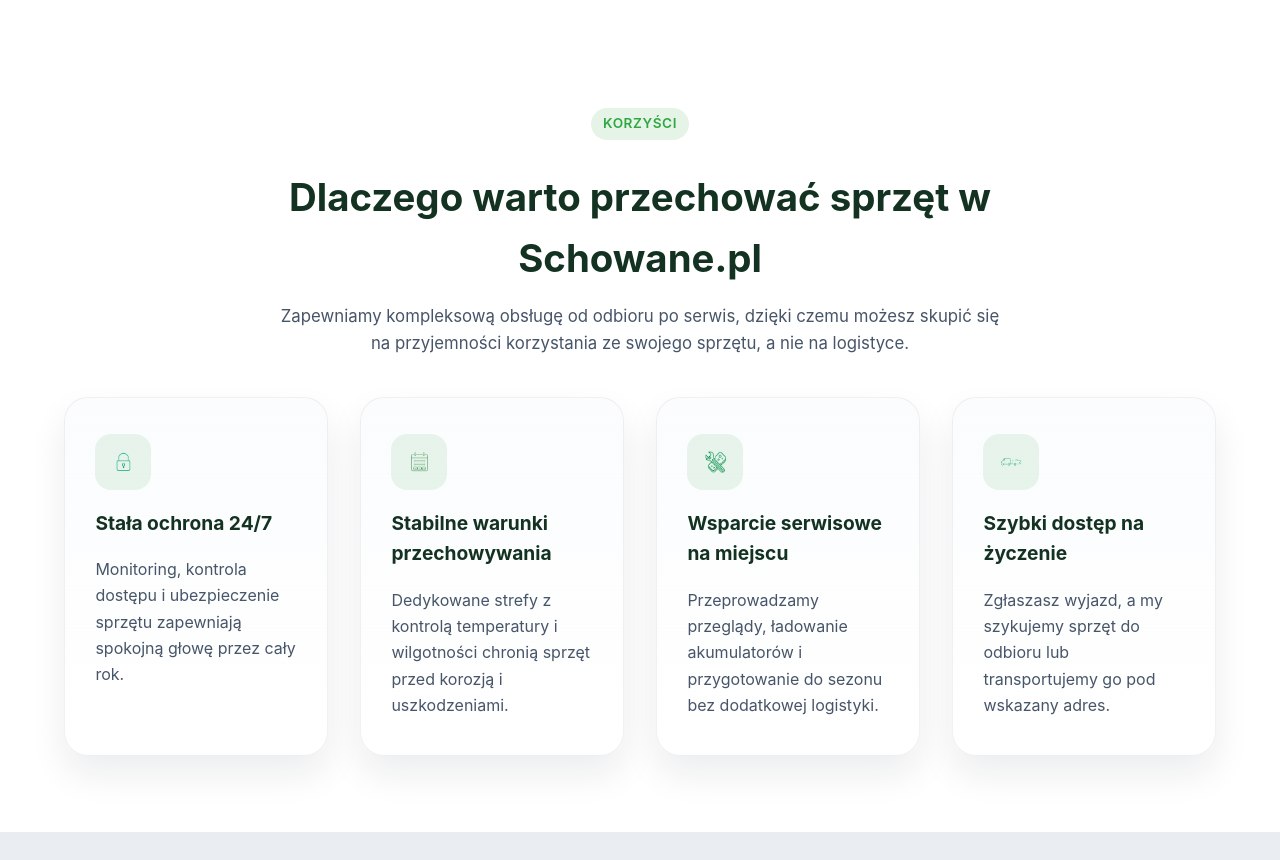
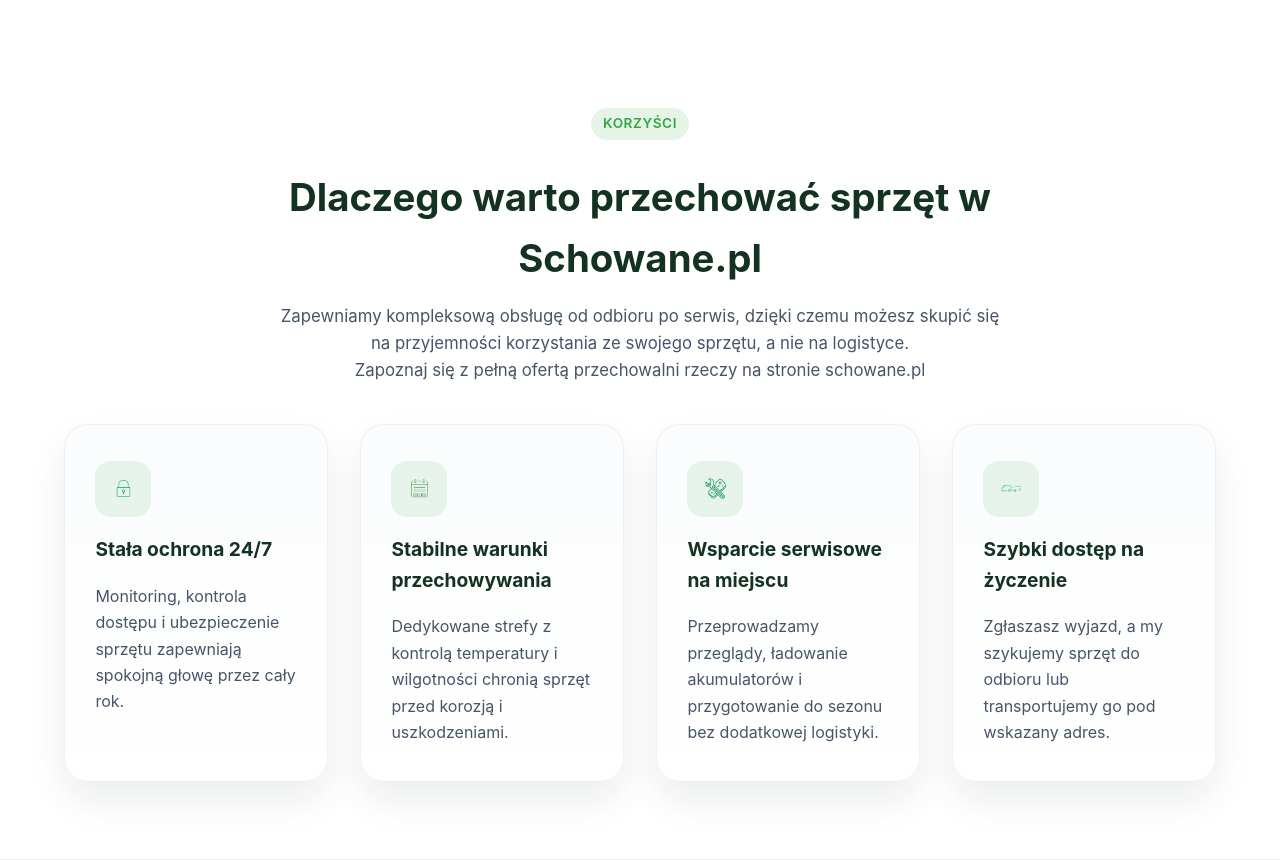
Before and after one commit to michalwojciga/schowane-landing-przechowanie-sprzetu-rekreacyjnego, a Flask app: page / in a window 1280 px wide. Shown: the part 1505-2365 px from the top of the page. Run offline with Flask 3, Linux system fonts and the light colour scheme.

Commit message:
bleuprint modified

```diff
--- a/templates/landing/base.html
+++ b/templates/landing/base.html
@@ -181,7 +181,7 @@
             <h2 id="benefits-heading">Dlaczego warto przechować sprzęt w Schowane.pl</h2>
             <p class="landing-section-description">
               Zapewniamy kompleksową obsługę od odbioru po serwis, dzięki czemu możesz skupić się na przyjemności korzystania ze
-              swojego sprzętu, a nie na logistyce.
+              swojego sprzętu, a nie na logistyce.</br>Zapoznaj się z pełną ofertą przechowalni rzeczy na stronie <a href="https://www.schowane.pl">schowane.pl</a>
             </p>
           </div>
           <div class="landing-benefits-grid">
@@ -443,7 +443,7 @@
             <div class="landing-cta-actions">
               <a
                 class="landing-button landing-button-primary"
-                href="mailto:kontakt.schowane@gmail.com"
+                href="mailto:kontakt@schowane.pl"
                 data-landing-track="cta-final-email"
               >
                 Zarezerwuj termin
@@ -487,9 +487,9 @@
                 </a>
               </li>
               <li>
-                <a class="landing-footer-link" href="mailto:kontakt.schowane@gmail.com">
+                <a class="landing-footer-link" href="mailto:kontakt@schowane.pl">
                   <span aria-hidden="true">✉</span>
-                  <span>kontakt.schowane@gmail.com</span>
+                  <span>kontakt@schowane.pl</span>
                 </a>
               </li>
               <li>
@@ -536,7 +536,7 @@
           <div class="landing-footer-column">
             <h3 class="landing-footer-heading">Godziny pracy biura</h3>
             <ul class="landing-footer-hours">
-              <li><span>Poniedziałek – Piątek:</span> 8:00 – 18:00</li>
+              <li><span>Pon – Pt:</span> 8:00 – 18:00</li>
               <li><span>Sobota:</span> 9:00 – 14:00</li>
               <li><span>Niedziela:</span> dyżur telefoniczny</li>
             </ul>
@@ -567,7 +567,7 @@
           </div>
         </div>
         <div class="landing-footer-bottom">
-          <p class="landing-footer-company">Schowane.pl sp. z o.o.</p>
+          <p class="landing-footer-company"><a href="https://www.schowane.pl">Schowane.pl</a></p>
           <p>© {{ current_year | default(2024) }} Schowane.pl | Wszelkie prawa zastrzeżone.</p>
           <div class="landing-footer-bottom-links">
             <a class="landing-footer-link" href="https://www.schowane.pl/privacy-policy/" rel="noopener">Polityka prywatności</a>
```
